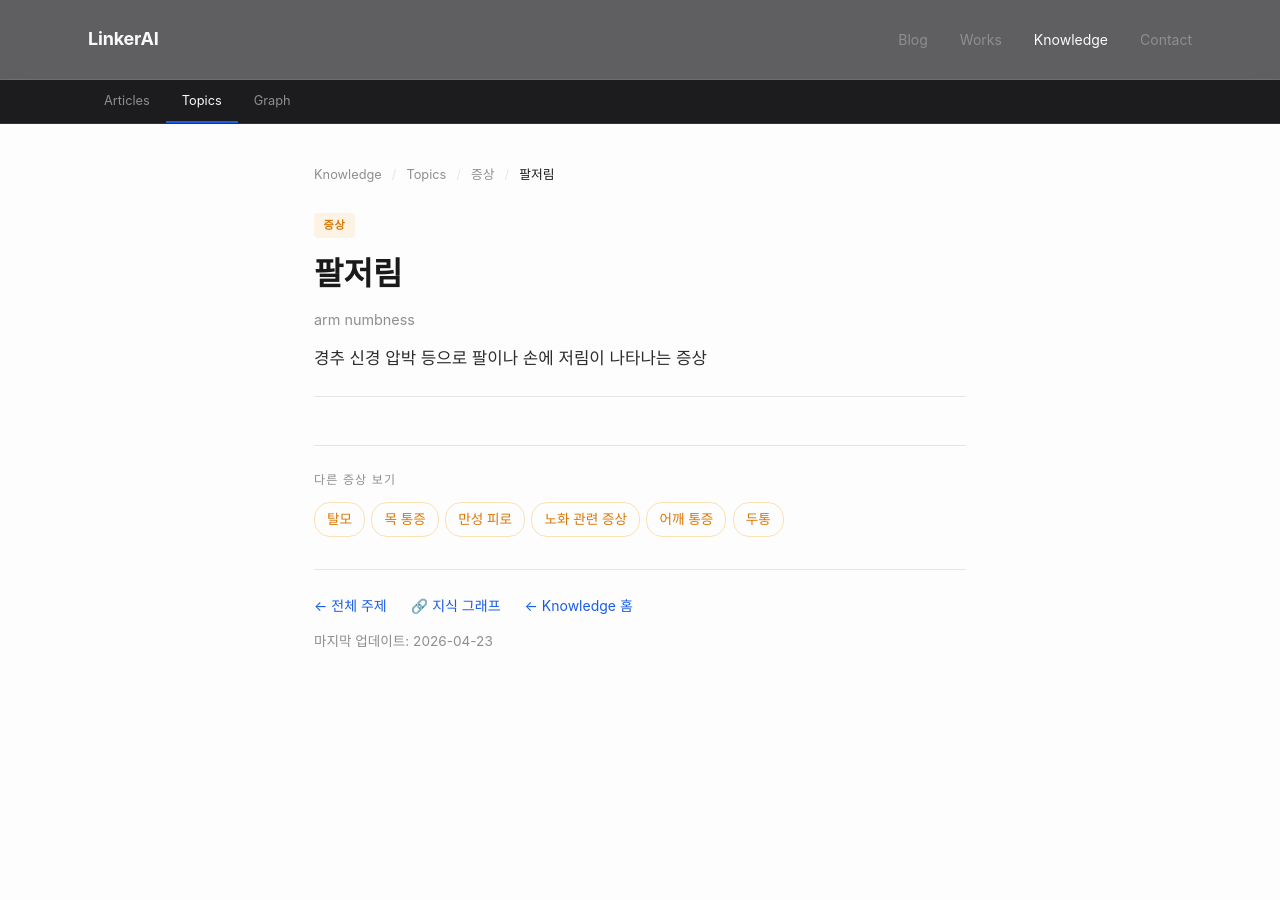
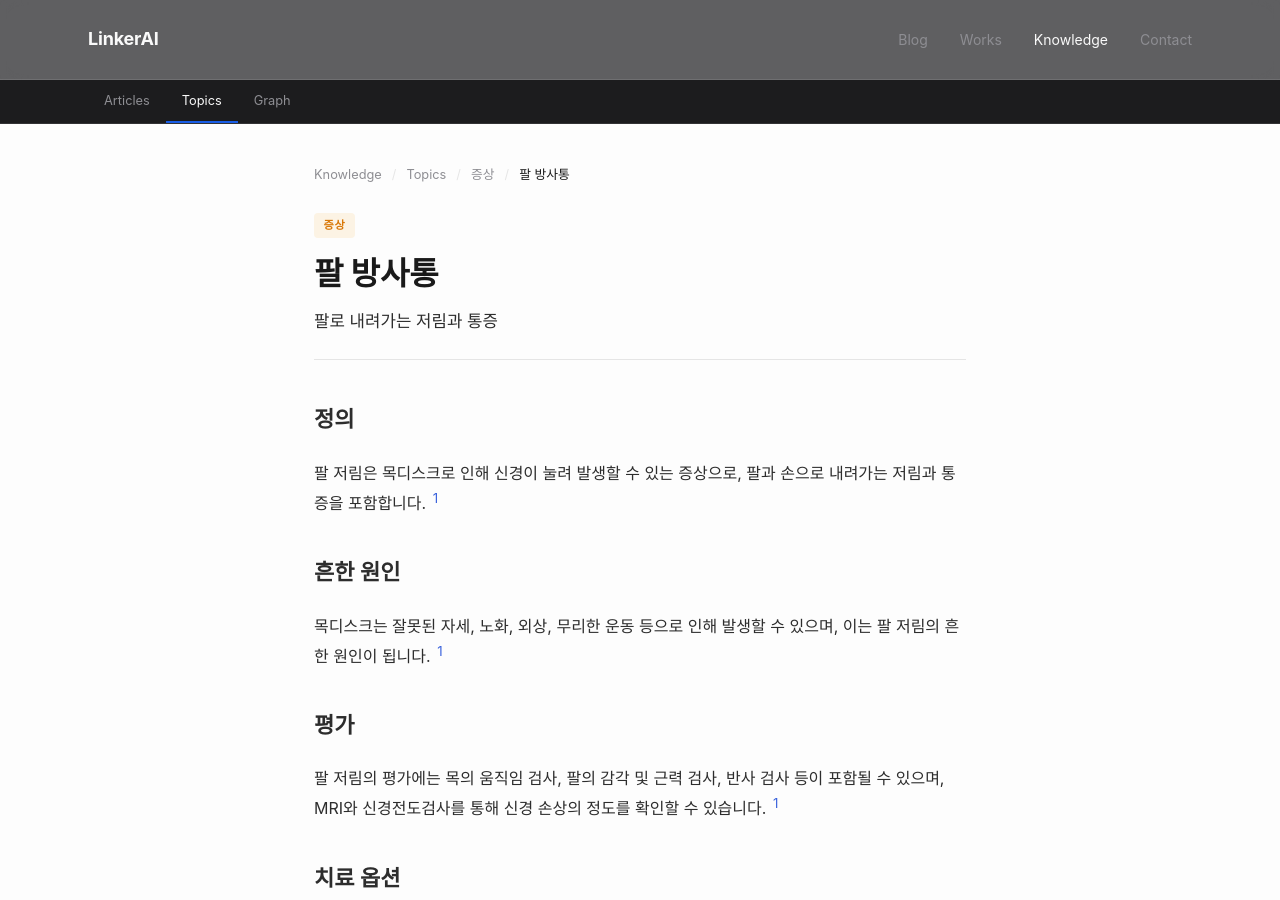
Before and after one commit to feelharmony/linkare-medical-knowledge, a Jekyll site: the page built from symptoms/arm-numbness.md, in a window 1280 px wide and 900 px high. Built offline with Jekyll 4.4.1, drawn with Linux system fonts in a browser that asks for light colours; some web fonts are replaced; some of the changed text lies outside the part shown.

Commit message:
update entity: 팔 방사통 (arm-numbness)

```diff
--- a/symptoms/arm-numbness.md
+++ b/symptoms/arm-numbness.md
@@ -3,7 +3,28 @@ layout: entity-hub
 entity_id: arm-numbness
 entity_type: symptom
 permalink: /symptoms/arm-numbness/
-title: "팔저림"
-title_en: "arm numbness"
-description: "경추 신경 압박 등으로 팔이나 손에 저림이 나타나는 증상"
+title: 팔 방사통
+description: 팔로 내려가는 저림과 통증
+last_reviewed: '2026-04-23'
+source_count: 0
+version: 2
 ---
+## 정의
+팔 저림은 목디스크로 인해 신경이 눌려 발생할 수 있는 증상으로, 팔과 손으로 내려가는 저림과 통증을 포함합니다. [^1]
+
+## 흔한 원인
+목디스크는 잘못된 자세, 노화, 외상, 무리한 운동 등으로 인해 발생할 수 있으며, 이는 팔 저림의 흔한 원인이 됩니다. [^1]
+
+## 평가
+팔 저림의 평가에는 목의 움직임 검사, 팔의 감각 및 근력 검사, 반사 검사 등이 포함될 수 있으며, MRI와 신경전도검사를 통해 신경 손상의 정도를 확인할 수 있습니다. [^1]
+
+## 치료 옵션
+팔 저림의 치료에는 신경차단술, 초음파 주사 치료, 도수 치료, 재생 주사 치료, 체외충격파 치료 등이 포함될 수 있으며, 생활 습관 개선도 중요합니다. [^1]
+
+---
+
+## Citations
+[^1]: [ansimpainfree.kr/blog/2026-04-08-f5bbae53](https://ansimpainfree.kr/blog/2026-04-08-f5bbae53)
+
+## Changelog
+- 2026-04-23 v2: 정의 new, 흔한 원인 new, 평가 new, 치료 옵션 new
```
